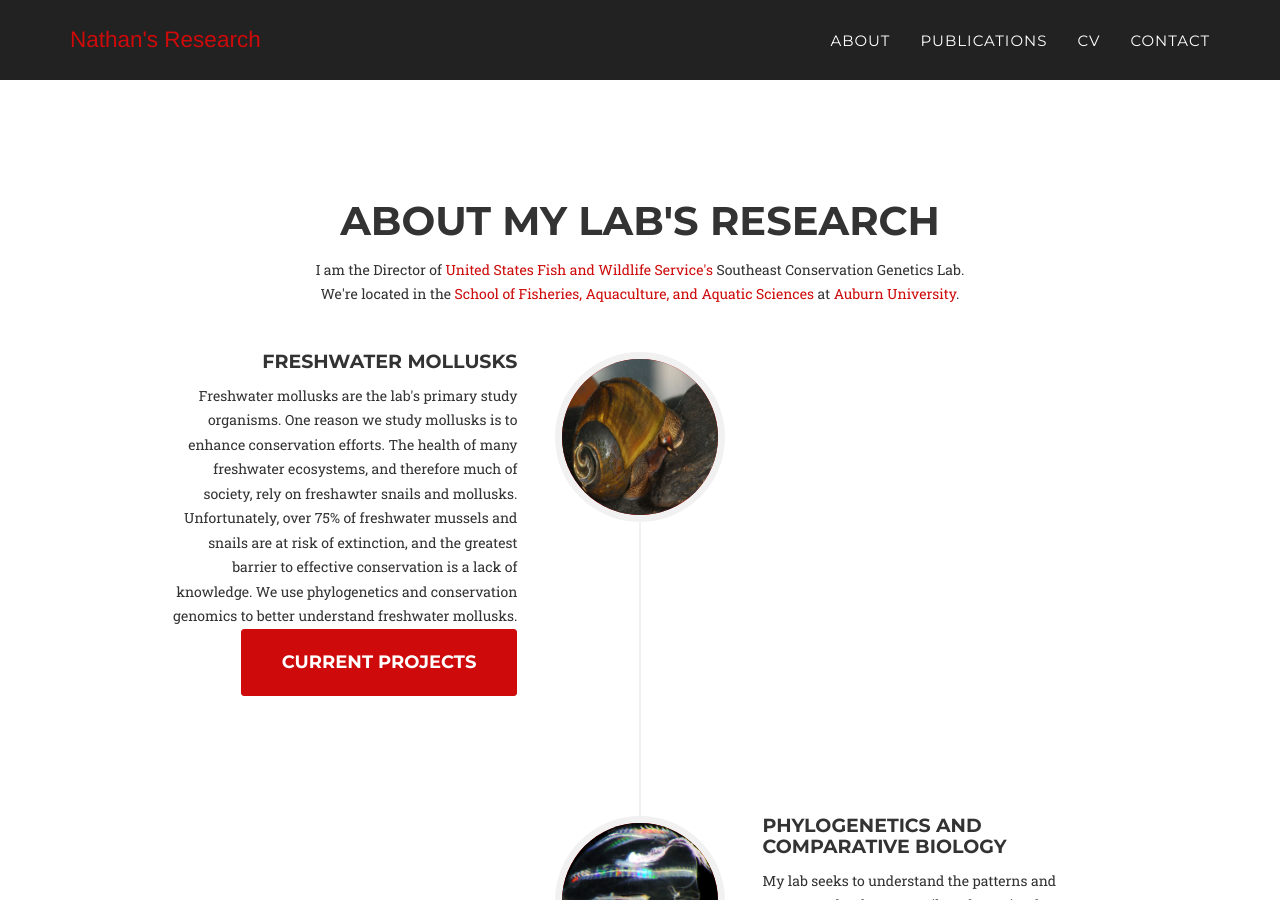
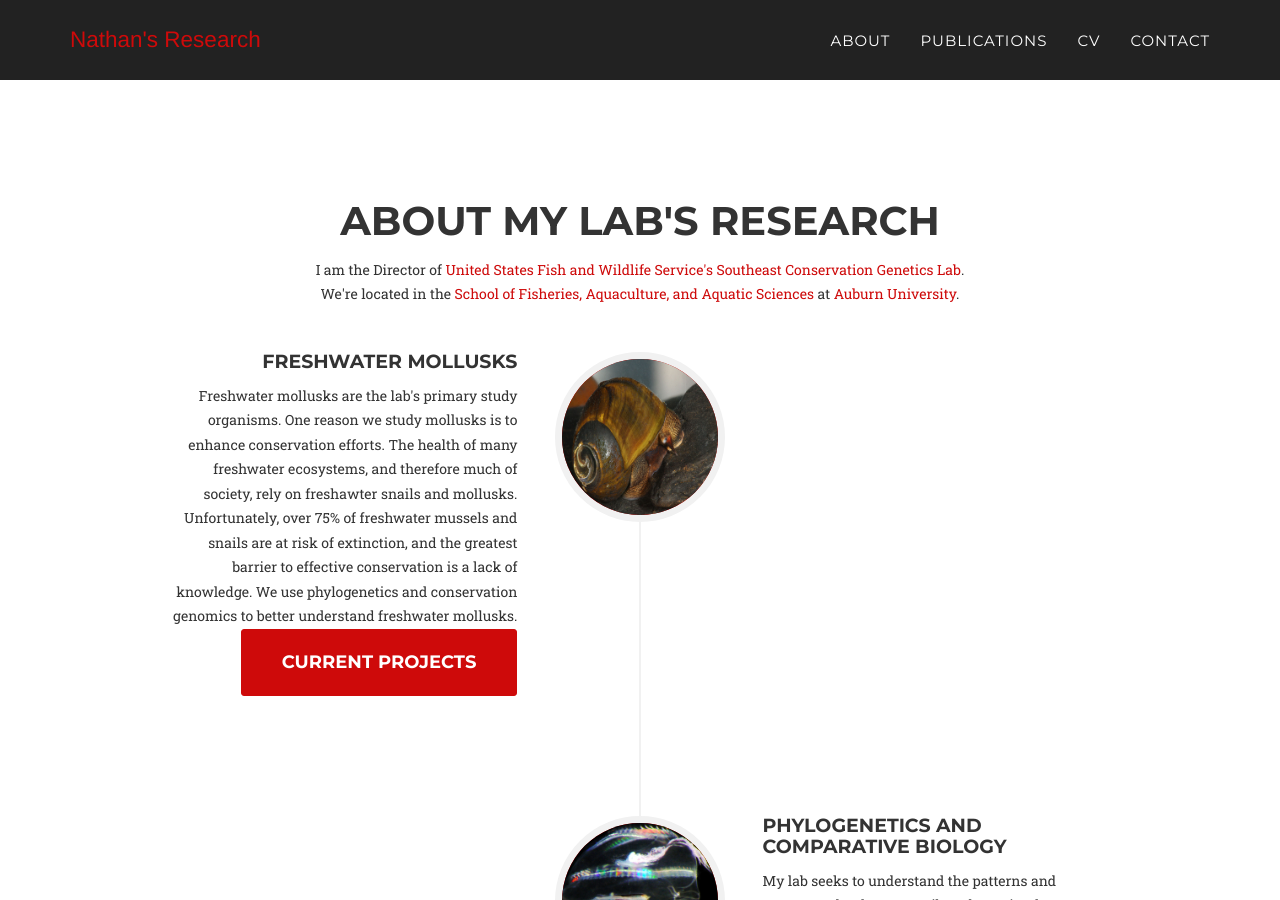
Before and after one commit to NathanWhelan/nathanwhelan.github.io, a Jekyll site: the page built from index.html, in a window 1280 px wide and 900 px high, scrolled down 709 px. Built offline with Jekyll 4.4.1, drawn with Linux system fonts in a browser that asks for light colours; some web fonts are replaced; part of the change alters nothing that is shown.

Commit message:
Update FWS website link

```diff
--- a/_includes/about.html
+++ b/_includes/about.html
@@ -4,7 +4,7 @@
             <div class="row">
                 <div class="col-lg-12 text-center">
                     <h2 class="section-heading">About My Lab's Research</h2>
-                    <p>I am the Director of <a href="http://www.fws.gov">United States Fish and Wildlife Service's</a> Southeast Conservation Genetics Lab.</br>We're located in the <a href="http://sfaas.auburn.edu">School of Fisheries, Aquaculture, and Aquatic Sciences</a> at <a href="http://auburn.edu">Auburn University</a>.</p>
+                    <p>I am the Director of <a href="http://www.fws.gov">United States Fish and Wildlife Service's</a> <a href="https://www.fws.gov/southeast/warm-springs-fish-technology-center/conservation-genetics-lab/">Southeast Conservation Genetics Lab</a>.</br>We're located in the <a href="http://sfaas.auburn.edu">School of Fisheries, Aquaculture, and Aquatic Sciences</a> at <a href="http://auburn.edu">Auburn University</a>.</p>
                     <p></br></p>
                 </div>
             </div>
```
